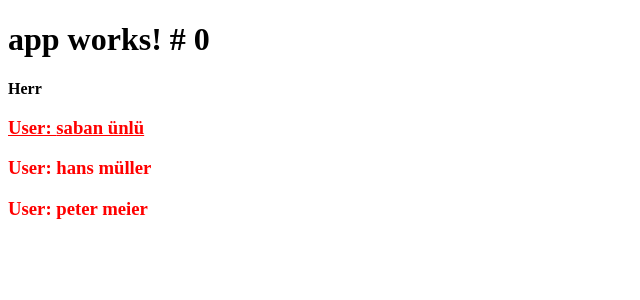
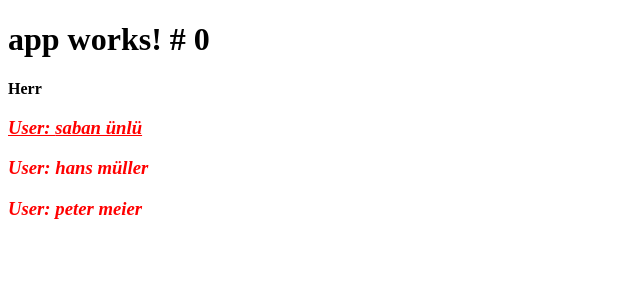
Before and after one commit to netTrek/ng2-training, an Angular app: page / in a window 1280 px wide. Shown: the top 300 px of the page, without its empty margins (0-640 px from the left). Built offline with nearby package versions, Linux system fonts and the light colour scheme.

Commit message:
eigene ende

```diff
--- a/src/app/common-ui/common-ui.module.ts
+++ b/src/app/common-ui/common-ui.module.ts
@@ -3,12 +3,13 @@ import { CommonModule } from '@angular/common';
 import { UserComponent } from './user/user.component';
 import { UserTitleComponent } from './user-title/user-title.component';
 import { UserListComponent } from './user-list/user-list.component';
+import { ItalicDirective } from './italic.directive';
 
 @NgModule({
   imports: [
     CommonModule
   ],
-  declarations: [UserComponent, UserTitleComponent, UserListComponent],
+  declarations: [UserComponent, UserTitleComponent, UserListComponent, ItalicDirective],
   exports: [UserComponent, UserTitleComponent, UserListComponent]
 })
 export class CommonUiModule { }
--- /dev/null
+++ b/src/app/common-ui/italic.directive.ts
@@ -0,0 +1,12 @@
+import {Directive, HostBinding} from '@angular/core';
+
+@Directive({
+  selector: '[baywaItalic]'
+})
+export class ItalicDirective {
+
+  @HostBinding('class.italic') isItalic: boolean = true;
+
+  constructor() { }
+
+}
--- a/src/app/common-ui/user-list/user-list.component.html
+++ b/src/app/common-ui/user-list/user-list.component.html
@@ -2,4 +2,5 @@
 
 <baywa-user *ngFor="let usr of userList; let i = index"
       [class.underlined]="selectedInd===i"
+      baywaItalic
       (click)="clickHdl ( i, $event )">{{usr.first}} {{usr.last}}</baywa-user>
--- a/src/styles.scss
+++ b/src/styles.scss
@@ -0,0 +1,3 @@
+.italic {
+  font-style: italic;
+}
```
Also changed, not shown: 1 other file (tests, documents, lock files or other folders).
